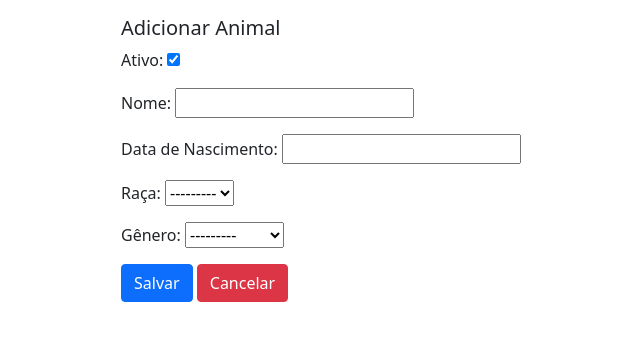
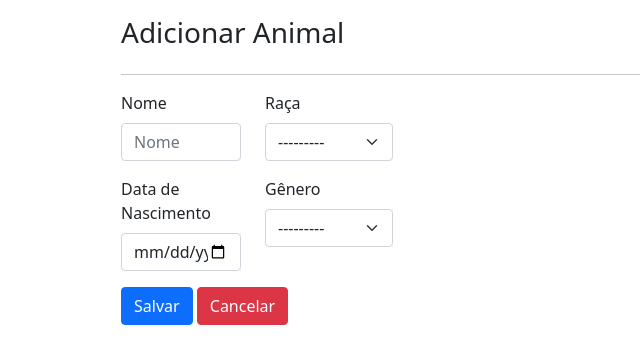
Before and after one commit to ericosta-dev/animals_vaccination, a Django app: page /animals/animals-add/ in a window 1280 px wide. Shown: the part 80-444 px from the top of the page, without its empty margins (99-739 px from the left). Run offline with Django 3.2, Linux system fonts and the light colour scheme; the visitor is signed in with stand-in values (Sample User, id 1); data that the repository does not hold is empty; some libraries are stand-ins or nearby versions.

Commit message:
Ajuste na tela de adicao de animal

```diff
--- a/apps/animals/forms.py
+++ b/apps/animals/forms.py
@@ -1,5 +1,9 @@
 from django import forms
 from .models import Specie,Animal
+
+class DateInput(forms.DateInput):
+    input_type = 'date'
+
 
 class SpecieForm(forms.ModelForm):
     class Meta:
@@ -23,5 +27,5 @@ class AnimalForm(forms.ModelForm):
         model = Animal
         exclude = ('id','user')
         widgets = {
-            'birthdate': forms.TextInput(attrs={'placeholder':'', 'class': 'date date-picker'}),
+            'birthdate': DateInput(),
         }
--- a/apps/animals/templates/animals_form.html
+++ b/apps/animals/templates/animals_form.html
@@ -1,42 +1,56 @@
 {% extends 'base.html' %}
 {% load i18n %}
 {% load static %}
+{% load bootstrap5 %}
+
 
 {% block content %}
-<style>
-    #principal {
-        margin-top: 10px;
-        margin-right: 10px;
-    }
-</style>
+
 <div class="container-fluid" id="principal">
     <div class="row">
-        <div class="col-12">
+        <div class="col-5">
             {% if object %}
-            <h5>Editar Animal</h5>
+            <h3>Editar Animal</h3>
             {% else %}
-            <h5>Adicionar Animal</h5>
+            <h3>Adicionar Animal</h3>
             {% endif %}
         </div>
     </div>
-    <div class="row">
-        <div class="col-md-12">
-            <form method="post" class="form">
-                {% csrf_token %}
-                {{ form.as_p }}
-                <div class="col-12">
-                    <button class="btn btn-primary " type="submit" onclick="this.disabled=true; this.form.submit();">Salvar</button>
-                    <a class="btn btn-danger " type="button" href="{% url 'animals-list' %}">Cancelar</a>
-                </div>
-            </form>
+    <hr>
+
+    <form method="post" class="form">
+        {% csrf_token %}
+        <div class="row">
+            <div class="col-md-2">
+            {% bootstrap_field form.name %}
+            </div>
+            <div class="col-md-1">
+            {% bootstrap_field form.breed %}
+            </div>
         </div>
-    </div>
+
+        <div class="row">
+            <div class="col-md-2">
+                {% bootstrap_field form.birthdate %}
+            </div>
+            <div class="col-md-1">
+            {% bootstrap_field form.gender %}
+            </div>
+        </div>
+        <div class="row">
+            <div class="col">
+                <button class="btn btn-primary " type="submit"
+                    onclick="this.disabled=true; this.form.submit();">Salvar</button>
+                <a class="btn btn-danger " type="button" href="{% url 'animals-list' %}">Cancelar</a>
+            </div>
+        </div>
+    </form>
 </div>
 
 {% endblock%}
 
 {% block scripts%}
 <script>
-    $('#id_user').val( '{{user}}');
+    $('#id_user').val('{{user}}');
 </script>
 {% endblock%}
--- a/apps/animals/templates/animals_list.html
+++ b/apps/animals/templates/animals_list.html
@@ -11,6 +11,7 @@
         </div>
     </div>
 
+    <hr>
     <form method="post" class="form">
         {% csrf_token %}
         <div class="row">
@@ -27,7 +28,7 @@
             </div>
         </div>
     </form>
-    <hr>
+
     <br>
     {% if animals %}
     <div class="row ">
--- a/templates/base.html
+++ b/templates/base.html
@@ -21,6 +21,9 @@
 <style>
   #principal{
     margin-top: 10px;
+  }
+  #id_breed,#id_gender{
+    cursor: pointer;
   }
   .main {
     margin-left: 13rem;
```
